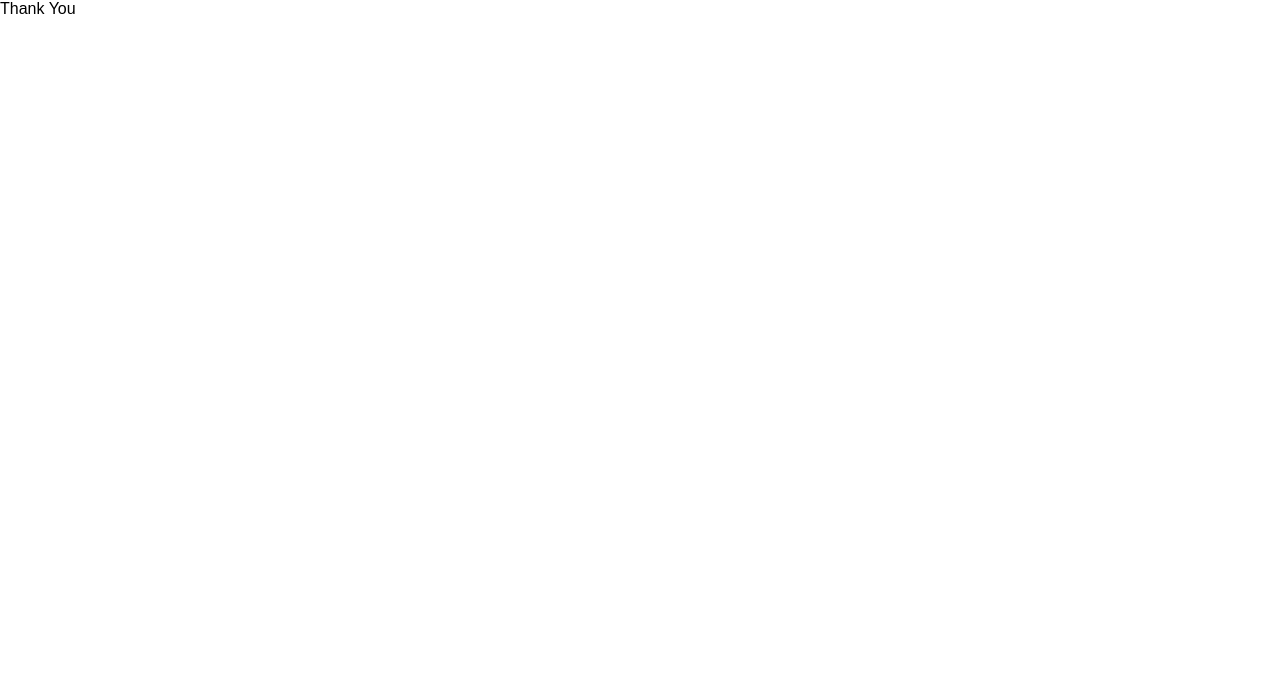
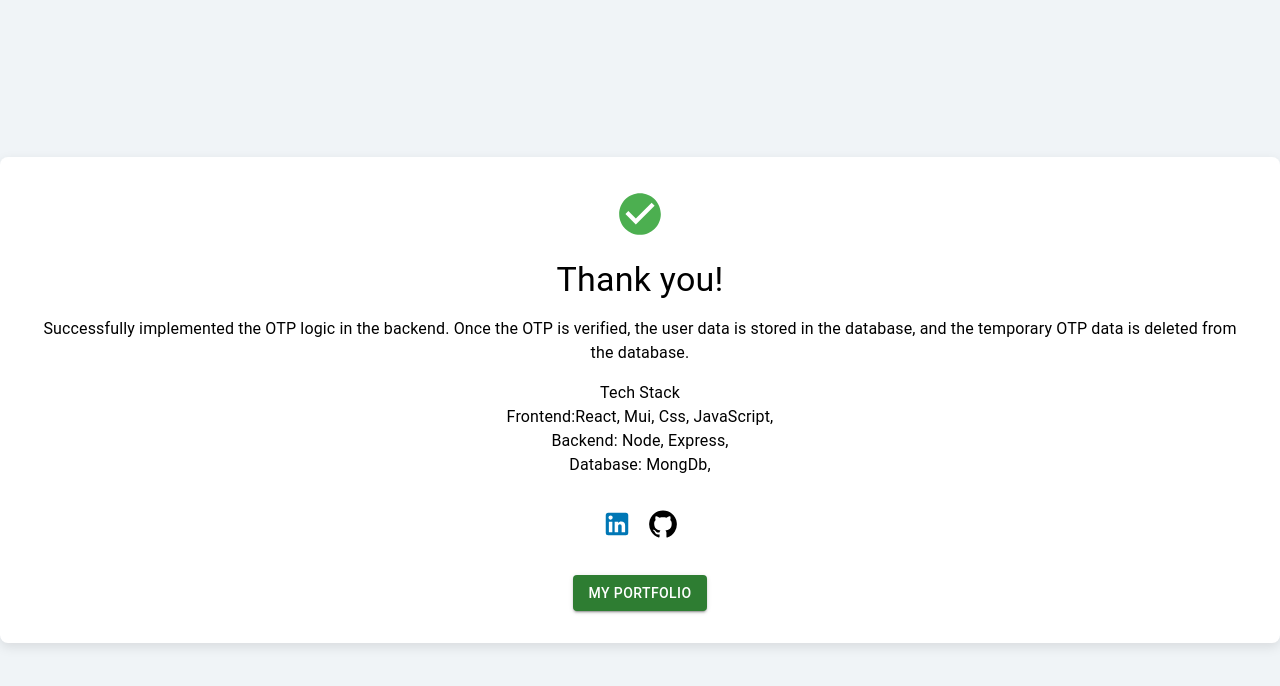
Before and after one commit to sanjaykumarverma01/Simplifii, a React (Create React App) app in the folder client/: page /home in a window 1280 px wide. Shown: the top 686 px of the page. Built offline with nearby package versions, Linux system fonts and the light colour scheme.

Commit message:
Home page UI done

```diff
--- a/client/package.json
+++ b/client/package.json
@@ -5,6 +5,7 @@
   "dependencies": {
     "@emotion/react": "^11.13.0",
     "@emotion/styled": "^11.13.0",
+    "@mui/icons-material": "^5.16.7",
     "@mui/lab": "^5.0.0-alpha.173",
     "@mui/material": "^5.16.7",
     "@testing-library/jest-dom": "^5.17.0",
--- a/client/src/pages/Home.jsx
+++ b/client/src/pages/Home.jsx
@@ -1,11 +1,86 @@
-import React from 'react'
+import React from "react";
+import { Box, Button, Link, Typography } from "@mui/material";
+import CheckCircleIcon from "@mui/icons-material/CheckCircle";
+import LinkedInIcon from "@mui/icons-material/LinkedIn";
+import GitHubIcon from "@mui/icons-material/GitHub";
+
 
 const Home = () => {
   return (
-      <div>
-          Thank You
-    </div>
-  )
-}
+    <Box
+      sx={{
+        display: "flex",
+        flexDirection: "column",
+        alignItems: "center",
+        justifyContent: "center",
+        height: "100vh",
+        backgroundColor: "#f0f4f7",
+      }}
+    >
+      <Box
+        sx={{
+          backgroundColor: "white",
+          padding: "2rem",
+          borderRadius: "8px",
+          boxShadow: "0 4px 12px rgba(0, 0, 0, 0.1)",
+          textAlign: "center",
+        }}
+      >
+        <CheckCircleIcon sx={{ fontSize: 50, color: "#4caf50" }} />
+        <Typography
+          variant="h4"
+          sx={{ marginTop: "1rem", marginBottom: "1rem" }}
+        >
+          Thank you!
+        </Typography>
+        <Typography variant="body1" sx={{ marginBottom: "1rem" }}>
+          Successfully implemented the OTP logic in the backend. Once the OTP is
+          verified, the user data is stored in the database, and the temporary
+          OTP data is deleted from the database.
+        </Typography>
+        <Typography variant="body1" sx={{ marginBottom: "2rem" }}>
+          Tech Stack <br />
+          Frontend:React, Mui, Css, JavaScript,
+          <br />
+          Backend: Node, Express, <br /> Database: MongDb,
+        </Typography>
 
-export default Home
+        <Box
+          sx={{
+            display: "flex",
+            justifyContent: "center",
+            gap: "1rem",
+            marginBottom: "2rem",
+          }}
+        >
+          <Link
+            href="https://www.linkedin.com/in/sanjaykumar-verma-a73349219/"
+            target="_blank"
+          >
+            <LinkedInIcon
+              sx={{ fontSize: 30, cursor: "pointer", color: "#0077b5" }}
+            />
+          </Link>
+
+          <Link href="https://github.com/sanjaykumarverma01" target="_blank">
+            <GitHubIcon
+              sx={{ fontSize: 30, cursor: "pointer", color: "black" }}
+            />
+          </Link>
+        </Box>
+
+        <Button variant="contained" color="success">
+          <Link
+            href="https://sanjaykumarverma01.github.io/"
+            sx={{ color: "white", textDecoration: "none" }}
+            target="_blank"
+          >
+            My Portfolio
+          </Link>
+        </Button>
+      </Box>
+    </Box>
+  );
+};
+
+export default Home;
--- a/client/src/pages/Registration.jsx
+++ b/client/src/pages/Registration.jsx
@@ -1,4 +1,4 @@
-import React, { useCallback, useEffect, useRef, useState } from "react";
+import React, { useEffect, useRef, useState } from "react";
 import register from "../assets/svg/register.svg";
 import logo from "../assets/images/logo.png";
 import {
```
Also changed, not shown: 1 other file (tests, documents, lock files or other folders).
